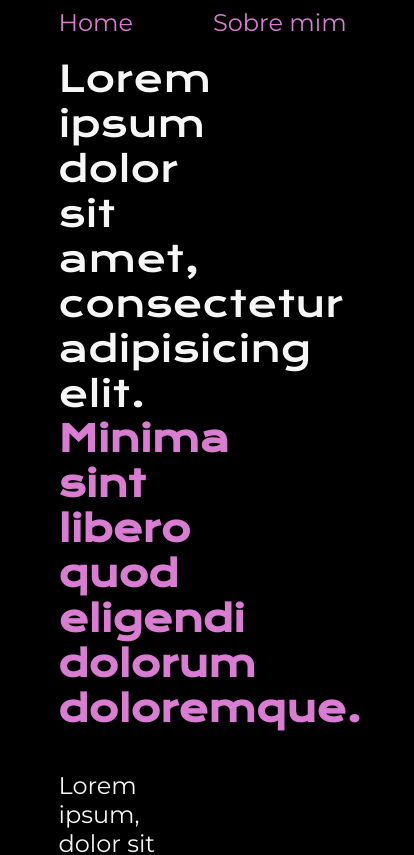
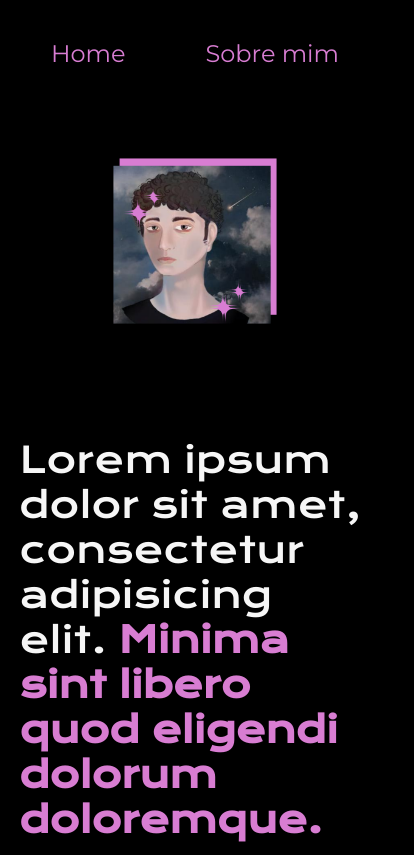
Before and after one commit to Erickgomes08/Portif-lio_Alura, a plain HTML site: page src/index.html in a window 390 px wide. Shown: the top 855 px of the page, 414 px wide, since content can reach past the window. Drawn offline with nearby package versions, Linux system fonts and the light colour scheme.

Commit message:
Responsividade finalizada

```diff
--- a/src/css/style.css
+++ b/src/css/style.css
@@ -100,11 +100,11 @@ body{
     display: flex;
     justify-content: center;
     gap: 16px;
-    width: 50%;
+    width: 75%;
     text-align: center;
     border: 2px solid var(--cor-terciaria);
     border-radius: 8px;
-    font-size: 24px;
+    font-size: 1.5rem;
     padding: 21.5px 0 ;
     text-decoration: none;
     color: var(--cor-secundaria);
@@ -126,7 +126,7 @@ body{
 }
 
 .apresentacao__imagem{
-    width: 50%;
+    width: 65%;
 }
 
 .rodape{
@@ -135,6 +135,25 @@ body{
     padding: 24px;
     text-align: center;
     font-family: 'Montserrat', 'sans-serif';
-    font-size: 24px;
+    font-size: 1.5rem;
     font-weight: 400;
 }
+
+@media (max-width:1228px ) {
+    .cabecalho{
+     padding: 10%;
+    }
+
+    .cabecalho_menu{
+        justify-content: center;
+    }
+
+    .apresentacao{
+        flex-direction: column-reverse;
+        padding: 5%;
+    }
+
+    .apresentacao__conteudo{
+        width: auto ;
+    }
+}
--- a/src/index.html
+++ b/src/index.html
@@ -6,6 +6,7 @@
     <meta name="viewport" content="width=device-width, initial-scale=1.0">
     <title>Portifolio</title>
     <link rel="stylesheet" href="/src/css/style.css">
+    <link rel="shortcut icon" href="img/logo.png" type="image/x-icon">
 </head>
 <body>
     <header class="cabecalho">
```
Also changed, not shown: src/img/logo.png (added).
